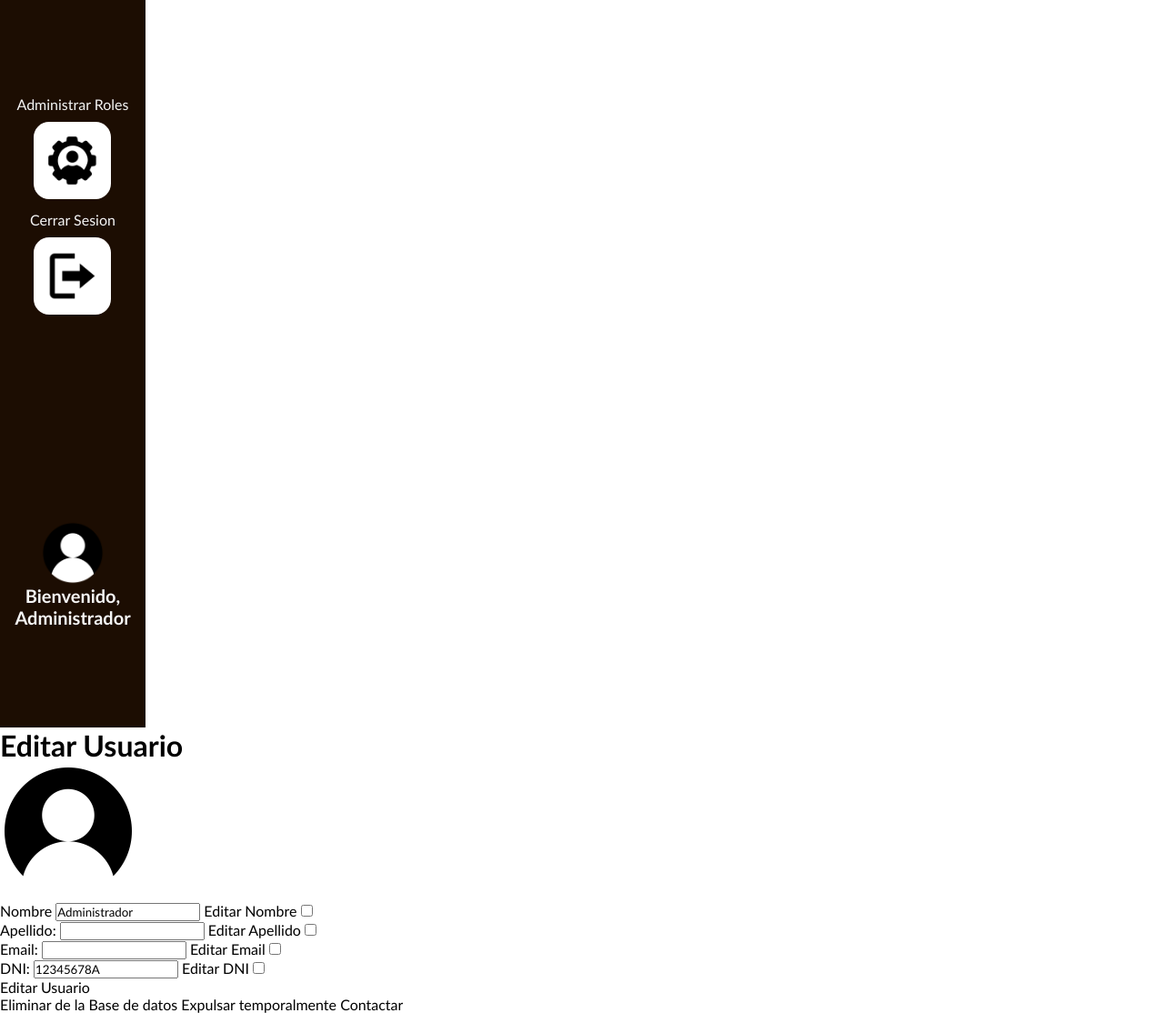
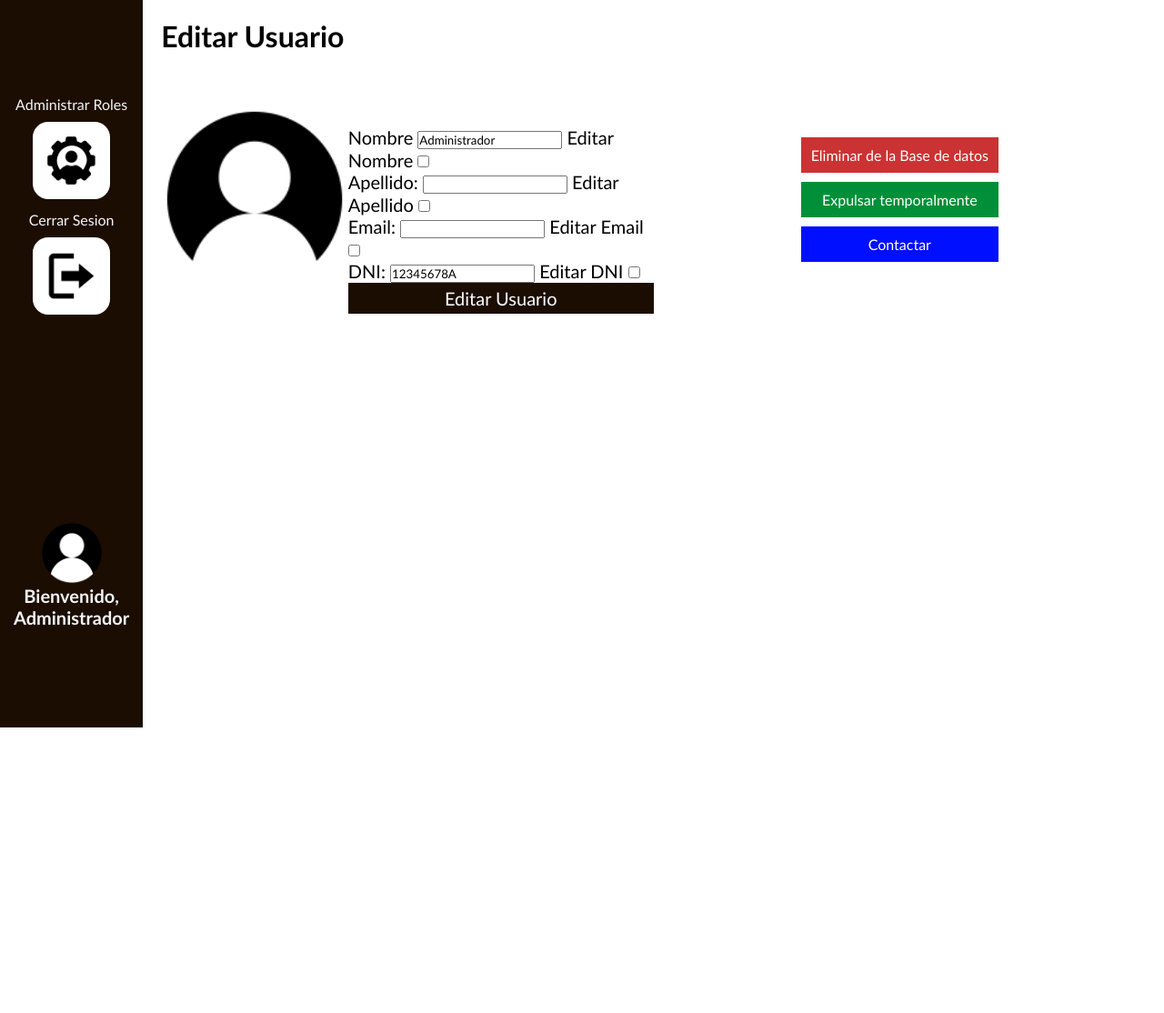
Before and after one commit to alexpg40/AgriculturaPrecisionPHP, a PHP site: page /editarUsuario.php?idUsuario=1 in a window 1280 px wide. Shown: the whole page at 91% size. After the commit the page ends 800 px from the top, so only its background shows below. Run offline with PHP 8.4, Linux system fonts and the light colour scheme; the visitor is signed in with stand-in values (Sample User, id 1); data comes from the database, SQL or seed files in the repository.

Commit message:
interfaz editar usuario terminada

```diff
--- a/styles/editarUsuario.css
+++ b/styles/editarUsuario.css
@@ -75,3 +75,81 @@ button, input[type="submit"], input[type="reset"] {
     cursor: pointer;
     outline: inherit;
 }
+
+.global_wrapper{
+    display: flex;
+}
+
+.wrapper{
+    color: black;
+    padding: 20px;
+    width: 100%;
+    display: flex;
+    flex-direction: column;
+}
+.wrapper__usuario-icon{
+    display: flex;
+    flex-direction: column;
+    width: 30vh;
+}
+.wrapper__usuario{
+    display: flex;
+    align-items: center;
+    height: 40vh;
+    justify-content: space-around;
+}
+
+.wrapper__usuario-form{
+    display: flex;
+    justify-content: space-around;
+    flex-direction: column;
+    height: 20vh;
+    font-size: 20px;
+}
+
+.wrapper__usuario-form input[type="submit"]{
+    width: 100%;
+    color: white;
+    background-color:#1c0d02;
+    padding: 5px;
+    font-size: 20px;
+}
+.wrapper__usuario-form input{
+    width: auto;
+}
+.wrapper__usuario-editar{
+    display: flex;
+    flex-direction: row;
+    justify-content: center;
+    align-items: center;
+    width: 50%;
+    justify-content: space-around;
+}
+
+.wrapper__usuario-ban{
+    width: 50%;
+    display: flex;
+    align-items: center;
+    justify-content: center;
+    flex-direction: column;
+}
+.wrapper__usuario-ban input{
+    width: 40%;
+    padding: 10px;
+    background-color: black;
+    color: white;
+    display: flex;
+    margin: 5px;
+    align-items: center;
+}
+
+.wrapper__usuario-ban input[value="Eliminar de la Base de datos"]{
+    background-color: #CB3234;
+}
+.wrapper__usuario-ban input[value="Contactar"]{
+    background-color: #000fff;
+}
+
+.wrapper__usuario-ban input[value="Expulsar temporalmente"]{
+    background-color: #008F39;
+}
```
